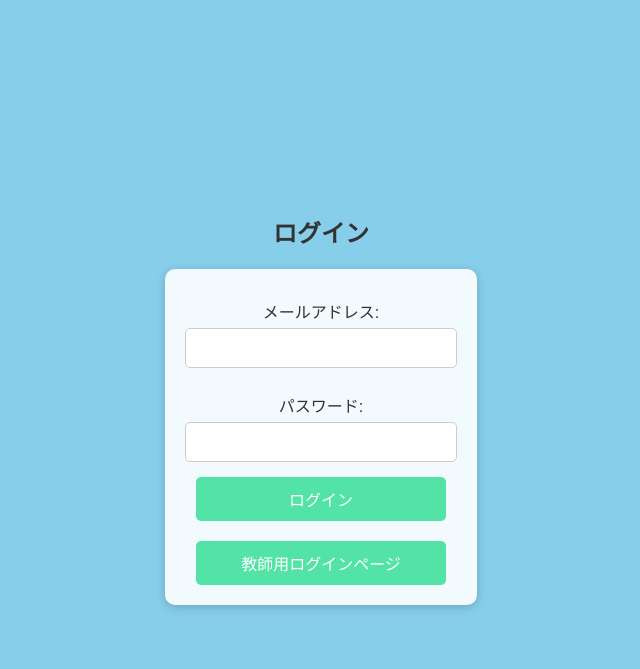
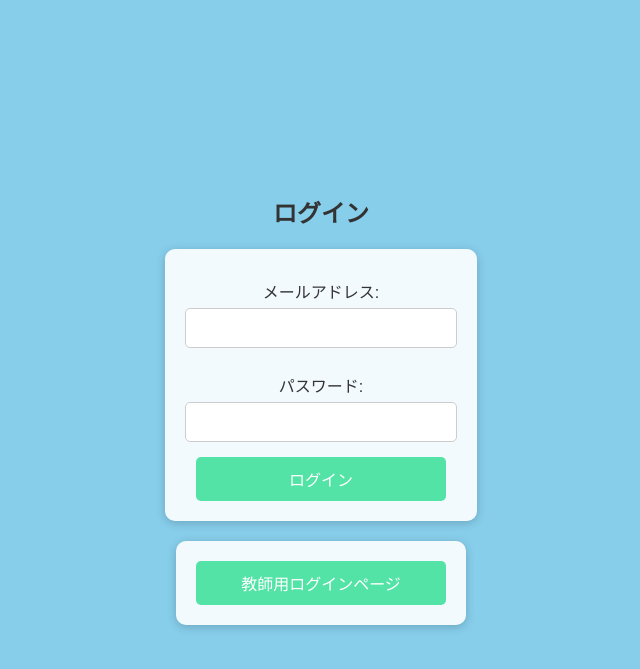
Before and after one commit to 211032/sotsuken, a Django app: page / in a window 1280 px wide. Shown: the top 669 px of the page, without its empty margins (319-959 px from the left). Run offline with Django 5.2, Linux system fonts and the light colour scheme.

Commit message:
編集10/25

```diff
--- a/templates/index.html
+++ b/templates/index.html
@@ -20,16 +20,16 @@
         <input type="password" id="password" name="password" required><br>
 
         <button type="submit">ログイン</button>
-
-          <!-- 教師用ログインページへのボタン -->
-        <div action="/login_teacher/" method="get" class="h">
-            <button type="submit">教師用ログインページ</button>
-        </div>
     </form>
 
     <!-- エラーメッセージの表示 -->
     {% if error_message %}
         <p style="color: red;">{{ error_message }}</p>
     {% endif %}
+
+ <!-- 教師用ログインページへのボタン -->
+        <form action="/login_teacher/" method="get" class="h">
+            <button type="submit">教師用ログインページ</button>
+        </form>
 </body>
 </html>
```
